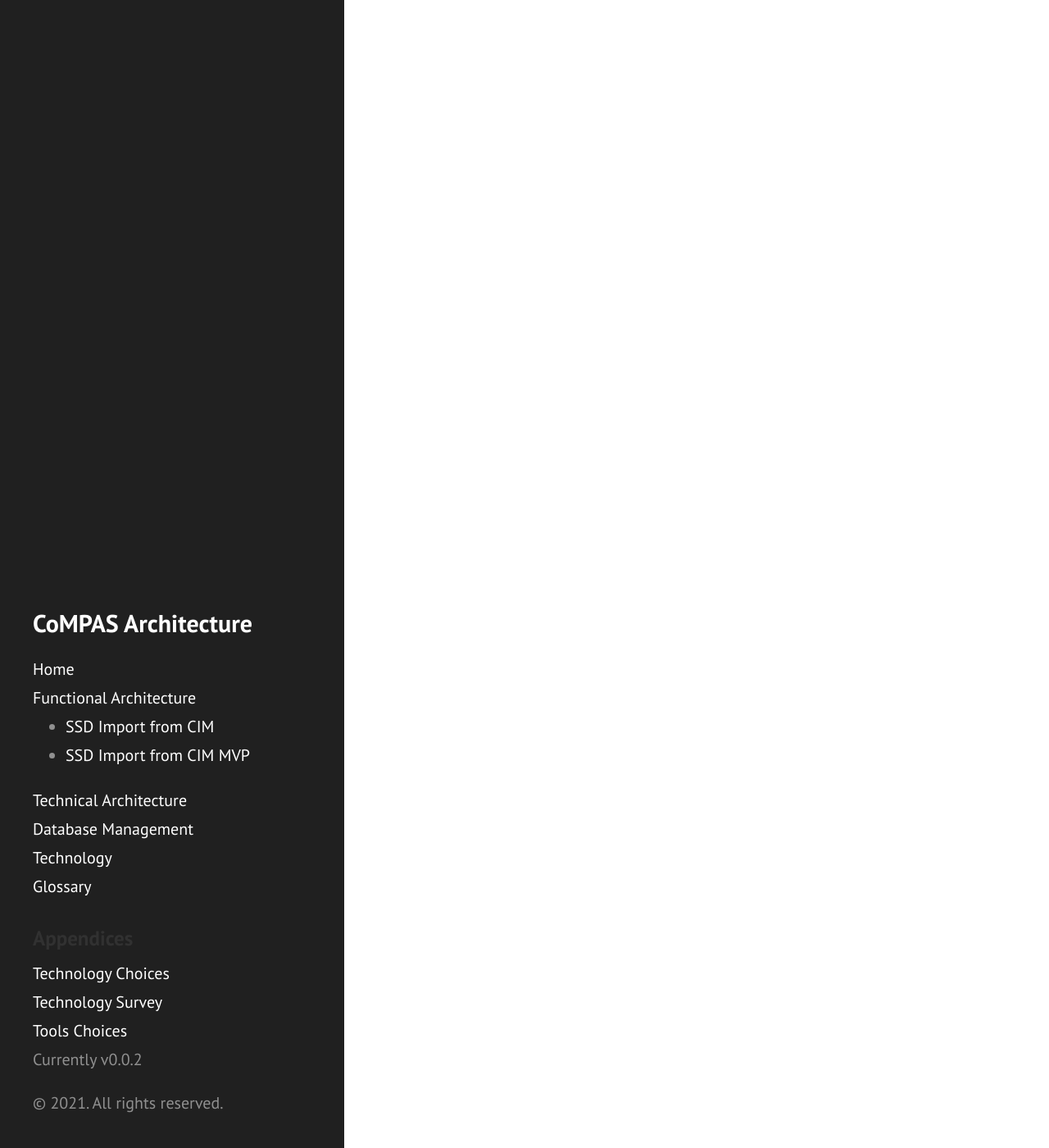
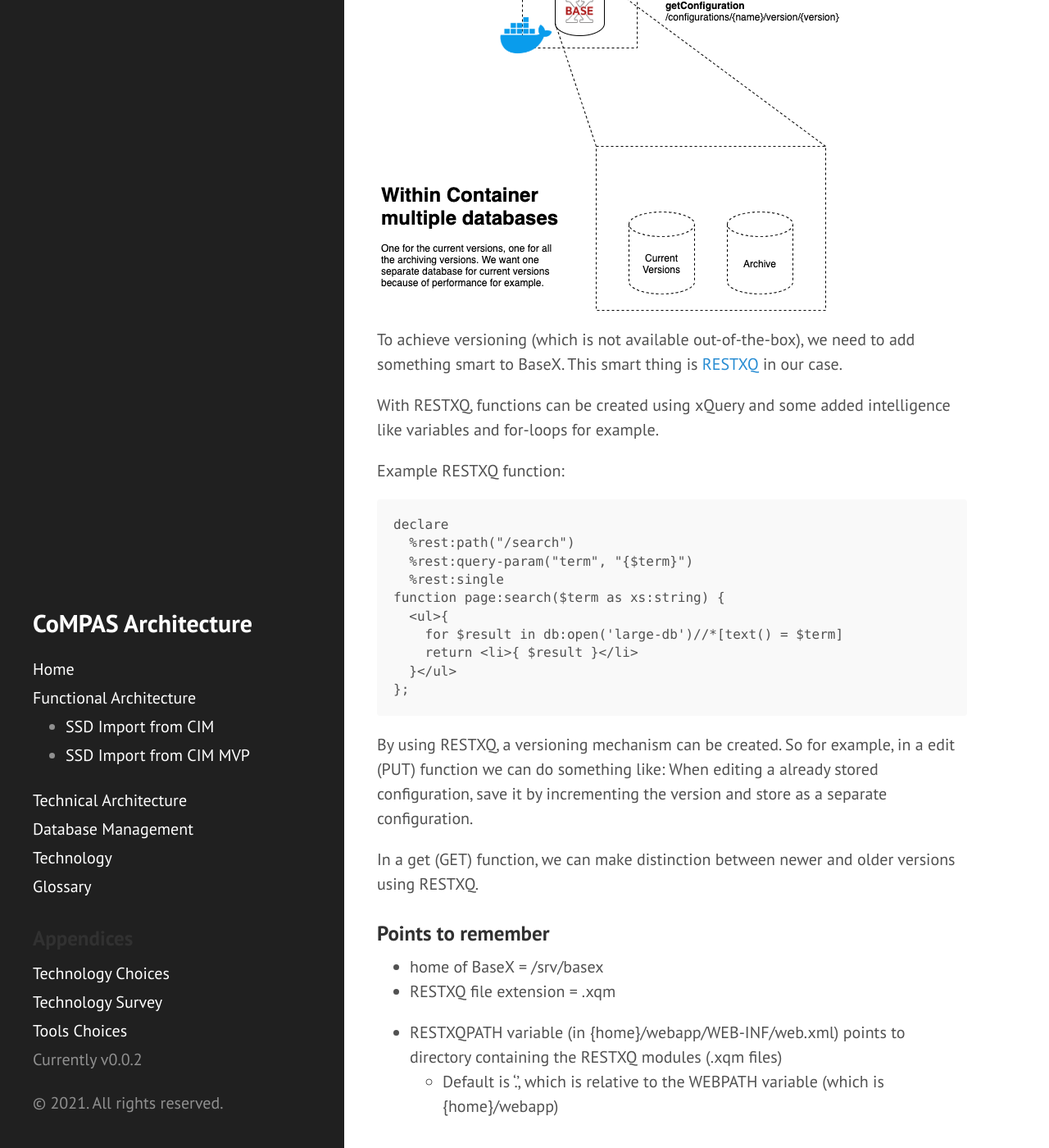
Before and after one commit to com-pas/compas-architecture, a Jekyll site: the page built from DATABASE_MANAGEMENT.md, in a window 1280 px wide and 1400 px high, scrolled down 643 px. Shown: the whole window at 82% size. Built offline with Jekyll 4.4.1, drawn with Linux system fonts in a browser that asks for light colours; our own code applies the rules of GitHub Pages for plain Markdown files; some of the changed text lies outside the part shown.

Commit message:
Added first version of BaseX versioning
Signed-off-by: Rob Tjalma <rob@tjalma.com>

````diff
--- a/DATABASE_MANAGEMENT.md
+++ b/DATABASE_MANAGEMENT.md
@@ -1 +1,62 @@
 ## Database Management
+
+### Versioning Overview
+![Versioning overview](./images/database/BaseX_Versioning.png)
+
+To achieve versioning (which is not available out-of-the-box), we need to add something smart to BaseX. This smart thing is [RESTXQ](http://exquery.github.io/exquery/exquery-restxq-specification/restxq-1.0-specification.html) in our case.
+
+With RESTXQ, functions can be created using xQuery and some added intelligence like variables and for-loops for example.
+
+Example RESTXQ function:
+
+```
+declare
+  %rest:path("/search")
+  %rest:query-param("term", "{$term}")
+  %rest:single
+function page:search($term as xs:string) {
+  <ul>{
+    for $result in db:open('large-db')//*[text() = $term]
+    return <li>{ $result }</li>
+  }</ul>
+};
+```
+
+By using RESTXQ, a versioning mechanism can be created. So for example, in a edit (PUT) function we can do something like: When editing a already stored configuration, save it by incrementing the version and store as a separate configuration.
+
+In a get (GET) function, we can make distinction between newer and older versions using RESTXQ.
+
+### Points to remember
+- home of BaseX = /srv/basex
+- RESTXQ file extension = .xqm
+
+
+- RESTXQPATH variable (in {home}/webapp/WEB-INF/web.xml) points to directory containing the RESTXQ modules (.xqm files)
+  - Default is '.', which is relative to the WEBPATH variable (which is {home}/webapp)
+
+### Example using RESTXQ
+
+- Run a BaseX container
+- Use shell inside container (docker exec -it <container id> bash)
+- create a RESTXQ module: vi /srv/basex/webapp/test.xqm for example
+- copy paste the following code:
+
+```
+module namespace page = 'http://basex.org/examples/web-page';
+
+declare %rest:path("hello/{$who}") %rest:GET function page:hello($who) {
+  <response>
+    <title>!Hello { $who }!</title>
+  </response>
+};
+```
+
+- You don't have to restart the container, when doing a REST request it seaches on the fly for functions.
+- Do a GET request like http://localhost:8984/hello/World
+- You will get a XML containing a title !Hello World!
+
+### Restrictions
+A single database is restricted to 2 billion nodes (also, see [BaseX Statistics](https://docs.basex.org/wiki/Statistics))
+
+### Sources
+http://www.adamretter.org.uk/presentations/restxq_mugl_20120308.pdf
````
Also changed, not shown: images/BaseX_Versioning.svg (deleted), images/database/BaseX_Versioning.png (added), images/database/BaseX_Versioning.svg (added).
